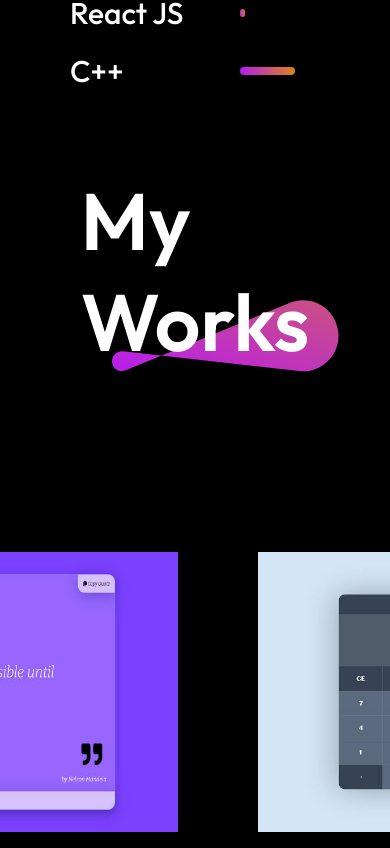
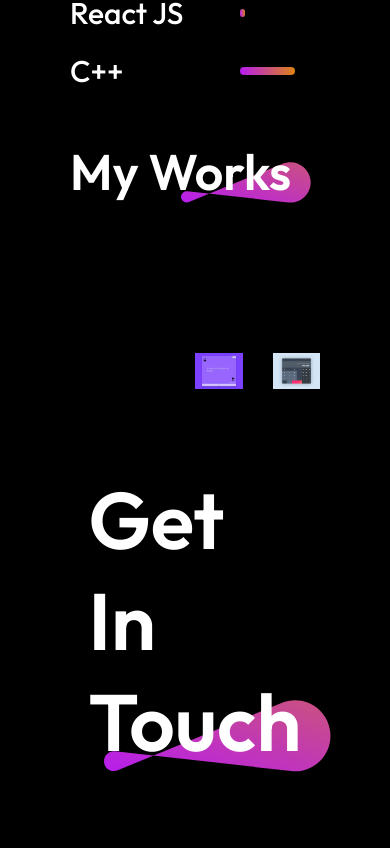
Before and after one commit to tusharsharma2822/portfolio, a React (Vite) app: page / in a window 390 px wide. Shown: the part 2016-2864 px from the top of the page. Built offline with nearby package versions, Linux system fonts and the light colour scheme; a web font is replaced by a local one.

Commit message:
Portfolio created using React + vite

```diff
--- a/src/Compnents/About/About.css
+++ b/src/Compnents/About/About.css
@@ -148,5 +148,4 @@
     .about-skill p{
         font-size: 30px;
     }
-
 }
--- a/src/Compnents/MyWork/MyWork.css
+++ b/src/Compnents/MyWork/MyWork.css
@@ -51,3 +51,32 @@
     width: 350px;
     height: 200px;
 }
+
+@media(max-width: 768px){
+    .myWork{
+        gap: 50px;
+        margin: 50px 70px;
+        align-items: start;
+    }
+
+    .myWorkTitle h1{
+        padding: 0;
+        font-size: 50px;
+        font-weight: 600;
+    }
+
+    .myWorkTitle img{
+        width: 130px;
+        margin-right: -20px;
+    }
+
+    .myWork-container{
+        grid-template-columns: 1fr 1fr;
+        gap: 30px;
+    }
+
+    .myWork-container img{
+        width: 100%;
+        height: 100%;
+    }
+}
```
